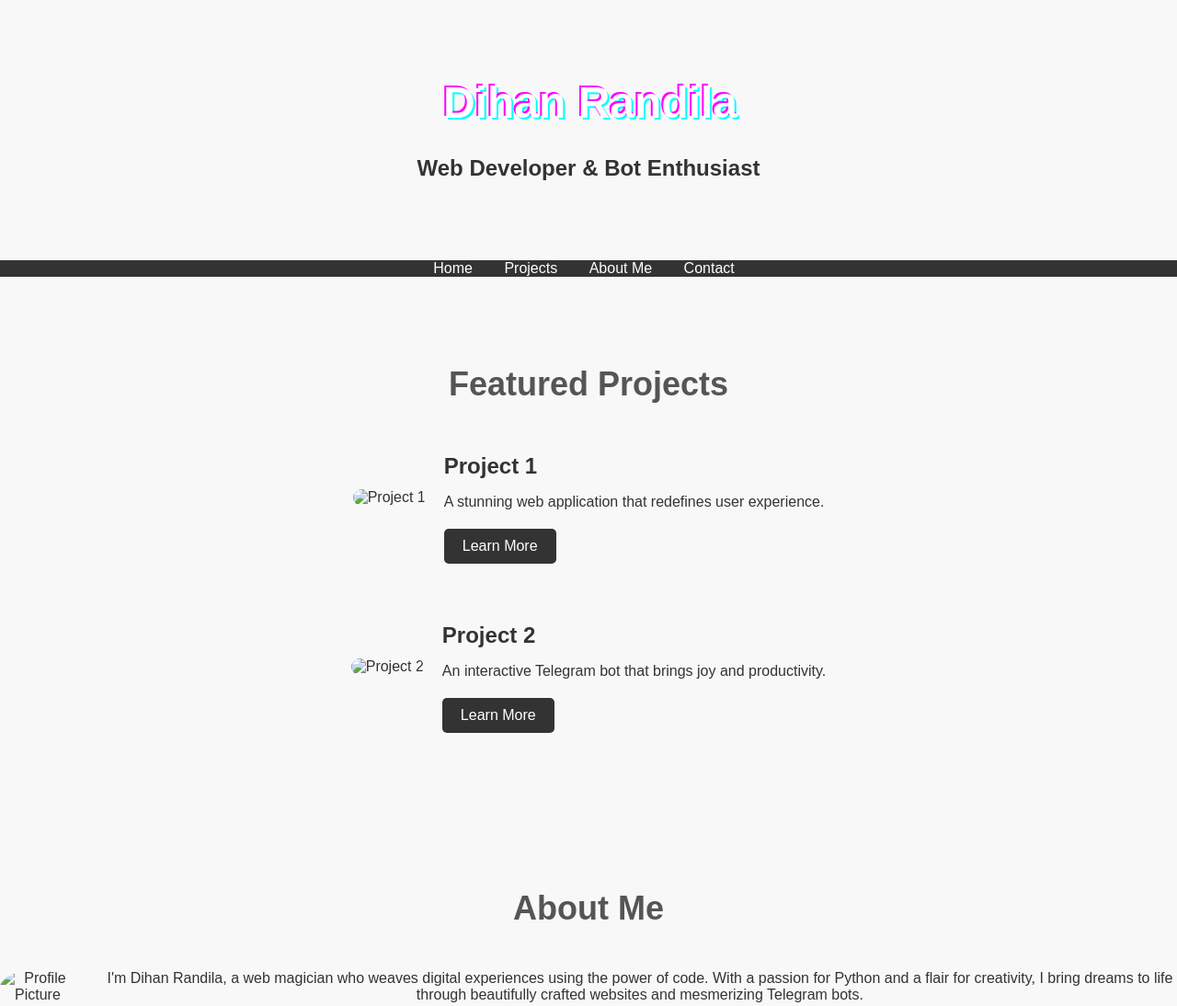
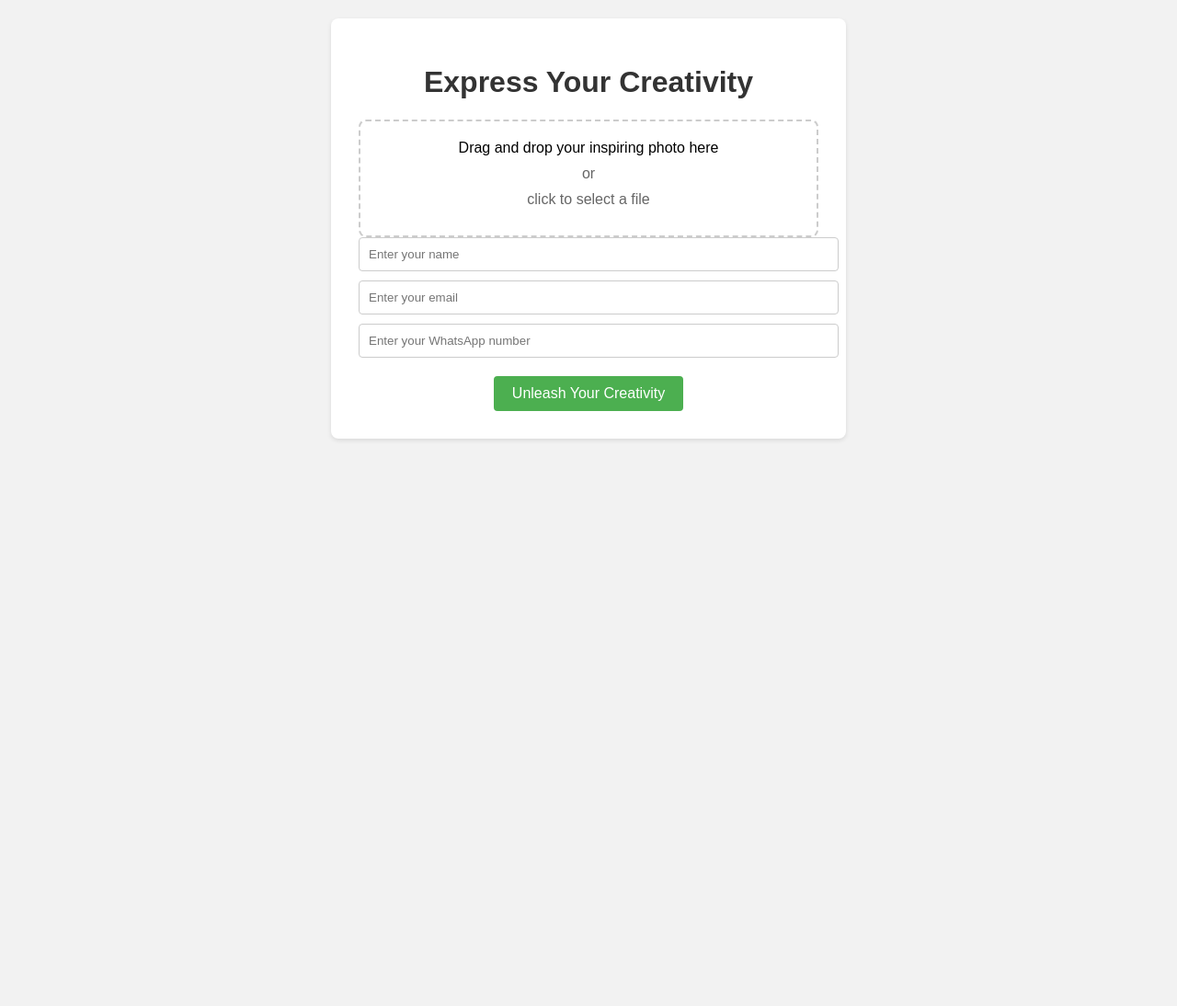
Before and after one commit to dihanofficial/dihan, a plain HTML site: page index.html in a window 1280 px wide. Shown: the top 1094 px of the page at 92% size. After the commit the page ends 800 px from the top, so only its background shows below. Drawn offline with Linux system fonts and the light colour scheme.

Commit message:
Update index.html

```diff
--- a/index.html
+++ b/index.html
@@ -1,72 +1,131 @@
 <!DOCTYPE html>
 <html>
 <head>
-  <title>My Creative Portfolio</title>
-  <link rel="stylesheet" type="text/css" href="style.css">
+    <title>Express Your Creativity - Photo Upload</title>
+    <style>
+        body {
+            font-family: Arial, sans-serif;
+            background-color: #f2f2f2;
+            margin: 0;
+            padding: 20px;
+        }
+
+        h1 {
+            color: #333;
+            text-align: center;
+        }
+
+        .upload-form {
+            max-width: 500px;
+            margin: 0 auto;
+            background-color: #fff;
+            border-radius: 8px;
+            padding: 30px;
+            box-shadow: 0 2px 5px rgba(0, 0, 0, 0.1);
+        }
+
+        .upload-area {
+            border: 2px dashed #ccc;
+            border-radius: 8px;
+            padding: 20px;
+            text-align: center;
+            cursor: pointer;
+        }
+
+        .upload-area:hover {
+            background-color: #f9f9f9;
+        }
+
+        .upload-area span {
+            display: block;
+            margin-bottom: 10px;
+        }
+
+        .upload-area input[type="file"] {
+            display: none;
+        }
+
+        .upload-area .file-label {
+            color: #666;
+        }
+
+        .upload-area .file-name {
+            font-weight: bold;
+        }
+
+        .upload-form input[type="text"],
+        .upload-form input[type="email"],
+        .upload-form input[type="tel"] {
+            display: block;
+            width: 100%;
+            margin-bottom: 10px;
+            padding: 10px;
+            border-radius: 4px;
+            border: 1px solid #ccc;
+        }
+
+        .upload-form input[type="submit"] {
+            display: block;
+            margin: 20px auto 0;
+            background-color: #4CAF50;
+            color: #fff;
+            border: none;
+            border-radius: 4px;
+            padding: 10px 20px;
+            cursor: pointer;
+            font-size: 16px;
+            transition: background-color 0.3s;
+        }
+
+        .upload-form input[type="submit"]:hover {
+            background-color: #45a049;
+        }
+    </style>
 </head>
 <body>
-  <header>
-    <h1 class="glitch-effect">Dihan Randila</h1>
-    <h2>Web Developer &amp; Bot Enthusiast</h2>
-  </header>
+    <div class="upload-form">
+        <h1>Express Your Creativity</h1>
+        <form action="send_photo.php" method="post" enctype="multipart/form-data">
+            <div class="upload-area" id="uploadArea">
+                <span>Drag and drop your inspiring photo here</span>
+                <span class="file-label">or</span>
+                <span class="file-label">click to select a file</span>
+                <span class="file-name"></span>
+                <input type="file" name="photo" id="photo" accept="image/*">
+            </div>
+            <input type="text" name="name" placeholder="Enter your name" required>
+            <input type="email" name="email" placeholder="Enter your email" required>
+            <input type="tel" name="whatsapp" placeholder="Enter your WhatsApp number" required>
+            <input type="submit" value="Unleash Your Creativity">
+        </form>
+    </div>
 
-  <nav>
-    <ul>
-      <li><a href="#">Home</a></li>
-      <li><a href="#projects">Projects</a></li>
-      <li><a href="#about">About Me</a></li>
-      <li><a href="#contact">Contact</a></li>
-    </ul>
-  </nav>
+    <script>
+        const uploadArea = document.getElementById('uploadArea');
+        const fileInput = document.getElementById('photo');
+        const fileNameLabel = document.querySelector('.file-name');
 
-  <section id="projects">
-    <h2 class="section-heading">Featured Projects</h2>
-    <div class="project">
-      <img src="project1.jpg" alt="Project 1">
-      <div class="project-details">
-        <h3>Project 1</h3>
-        <p>A stunning web application that redefines user experience.</p>
-        <a href="#" class="project-link">Learn More</a>
-      </div>
-    </div>
-    <div class="project">
-      <img src="project2.jpg" alt="Project 2">
-      <div class="project-details">
-        <h3>Project 2</h3>
-        <p>An interactive Telegram bot that brings joy and productivity.</p>
-        <a href="#" class="project-link">Learn More</a>
-      </div>
-    </div>
-  </section>
+        uploadArea.addEventListener('dragover', (e) => {
+            e.preventDefault();
+            uploadArea.classList.add('drag-over');
+        });
 
-  <section id="about">
-    <h2 class="section-heading">About Me</h2>
-    <div class="about-details">
-      <img src="profile-pic.jpg" alt="Profile Picture">
-      <p>I'm Dihan Randila, a web magician who weaves digital experiences using the power of code. With a passion for Python and a flair for creativity, I bring dreams to life through beautifully crafted websites and mesmerizing Telegram bots.</p>
-    </div>
-  </section>
+        uploadArea.addEventListener('dragleave', () => {
+            uploadArea.classList.remove('drag-over');
+        });
 
-  <section id="contact">
-    <h2 class="section-heading">Get in Touch</h2>
-    <form action="contact.py" method="post">
-      <label for="name">Name:</label>
-      <input type="text" id="name" name="name" required><br>
+        uploadArea.addEventListener('drop', (e) => {
+            e.preventDefault();
+            uploadArea.classList.remove('drag-over');
+            const file = e.dataTransfer.files[0];
+            fileInput.files = e.dataTransfer.files;
+            fileNameLabel.textContent = `Selected file: ${file.name}`;
+        });
 
-      <label for="email">Email:</label>
-      <input type="email" id="email" name="email" required><br>
-
-      <label for="message">Message:</label>
-      <textarea id="message" name="message" required></textarea><br>
-
-      <input type="submit" value="Send Message" class="btn">
-    </form>
-  </section>
-
-  <footer>
-    <p>&copy; 2023 Dihan Randila. All rights reserved.</p>
-  </footer>
-
-  <script src="glitch.js"></script>
+        fileInput.addEventListener('change', () => {
+            const file = fileInput.files[0];
+            fileNameLabel.textContent = `Selected file: ${file.name}`;
+        });
+    </script>
 </body>
 </html>
```
